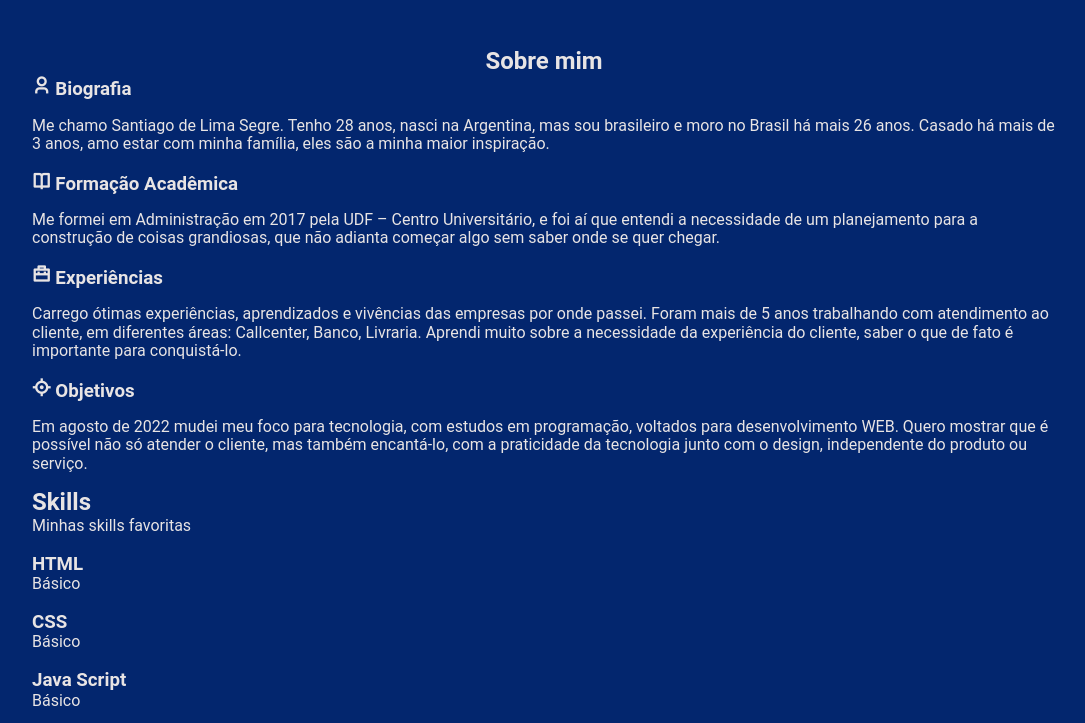
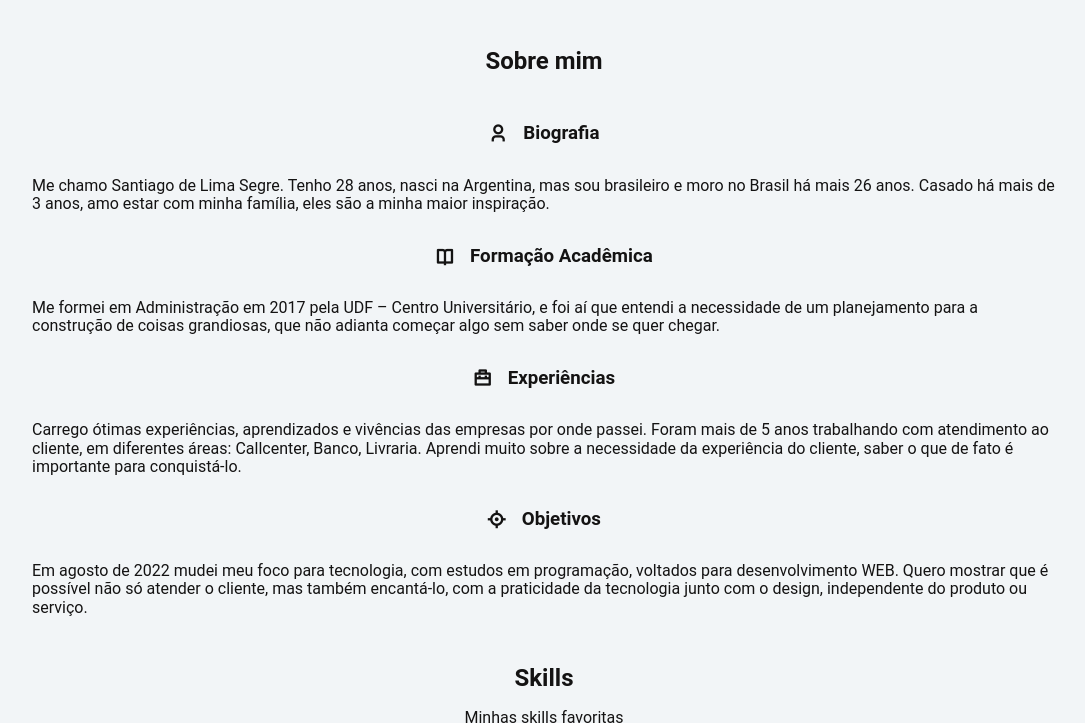
Before and after one commit to santiagosegre/my-portifolio, a plain HTML site: page index.html in a window 1280 px wide. Shown: the part 645-1368 px from the top of the page, without its empty margins (96-1181 px from the left). Drawn offline with nearby package versions, Linux system fonts and the light colour scheme.

Commit message:
update skills

```diff
--- a/assets/css/cabecalho.css
+++ b/assets/css/cabecalho.css
@@ -1,11 +1,16 @@
 .cabecalho {
     align-items: center;
+
+    background: #185760;
+    background: -webkit-linear-gradient(180deg, #185760 0%, #0d5f62 50%, #046c6a 100%);
+    background: linear-gradient(181deg, #185760 0%, #0d5f62 50%, #046c6a 100%);
+
     display: flex;
     flex-direction: column;
-    background: rgb(242,245,247);
-    background: linear-gradient(180deg, rgb(229, 245, 255) 0%, rgba(3,38,110,1) 100%);
+
     padding-top: .5rem;
     padding-bottom: .5rem;
+
 }
 
 @media screen and (min-width: 768px) {
--- a/assets/css/container.css
+++ b/assets/css/container.css
@@ -6,6 +6,6 @@
 }
 
 body {
-    background-color: rgba(3,38,110,1);
-    color: rgb(232, 228, 228);
+    background: rgb(242,245,247);
+    color: rgb(20, 19, 19);
 }
--- a/assets/css/footer.css
+++ b/assets/css/footer.css
@@ -1,3 +1,5 @@
 footer {
     text-align: center;
+    padding-top: .4rem;
+    padding-bottom: .4rem;
 }
--- a/assets/css/introducao/introducao-social.css
+++ b/assets/css/introducao/introducao-social.css
@@ -1,5 +1,5 @@
 .introducao__social a{
-    color: rgb(229, 245, 255);
+    color: rgb(39, 111, 156);
     transition: all .3s;
 }
 
--- a/assets/css/introducao/introducao.css
+++ b/assets/css/introducao/introducao.css
@@ -1,5 +1,3 @@
 .introducao {
-    background: rgba(3,38,110,1);
     height: 100%;
-
 }
--- a/assets/css/menu/menu-link.css
+++ b/assets/css/menu/menu-link.css
@@ -1,9 +1,12 @@
 .menu__link {
     transition: all .3s;
+    padding: .5rem;
+    color: rgb(206, 205, 205);
+    border-radius: 10px;
 }
 
 .menu__link:hover {
-    color: rgb(7, 7, 108);
+    color: rgb(248, 248, 248);
 }
 
 @media screen and (m-width: 768px) {
--- /dev/null
+++ b/assets/css/skills/skills-info.css
@@ -0,0 +1,32 @@
+.skills__info {
+    display: flex;
+    flex-direction: column;
+    padding-top: 1rem;
+    justify-content: center;
+    gap: 2rem;
+    text-align: center;
+    padding-bottom: 1rem;
+    align-items: center;
+
+}
+
+.skills__blob {
+    width: 70px;
+    height: 90px;
+    border-radius: 50%;
+    background-color: blue;
+}
+
+.skills__data {
+    align-items: center;
+    display: flex;
+    flex-direction: column;
+    gap: .5rem;
+}
+
+@media screen and (min-width: 768px) {
+    .skills__info {
+        flex-direction: row;
+        gap: 8rem;
+    }
+}
--- /dev/null
+++ b/assets/css/skills/skills-subtitulo.css
@@ -0,0 +1,4 @@
+.skills__subtitulo {
+    justify-content: center;
+    display: flex;
+}
--- /dev/null
+++ b/assets/css/skills/skills-titulo.css
@@ -0,0 +1,5 @@
+.skills__titulo {
+    text-align: center;
+    padding-bottom: 1rem;
+    padding-top: 2rem;
+}
--- /dev/null
+++ b/assets/css/sobreMim/sobreMim-subtitulo.css
@@ -0,0 +1,8 @@
+.sobreMim__subtitulo {
+    text-align: center;
+    padding-top: 1rem;
+    padding-bottom: 1rem;
+    display: flex;
+    justify-content: center;
+    gap: 1rem;
+}
--- a/assets/css/sobreMim/sobreMim-titulo.css
+++ b/assets/css/sobreMim/sobreMim-titulo.css
@@ -1,3 +1,4 @@
 .sobreMim__titulo {
     text-align: center;
+    padding-bottom: 2rem;
 }
--- a/index.html
+++ b/index.html
@@ -34,6 +34,11 @@
     <link rel="stylesheet" href="assets/css/introducao/introducao-social.css" />
 
     <link rel="stylesheet" href="assets/css/sobreMim/sobreMim-titulo.css">
+    <link rel="stylesheet" href="assets/css/sobreMim/sobreMim-subtitulo.css">
+
+    <link rel="stylesheet" href="assets/css/skills/skills-titulo.css">
+    <link rel="stylesheet" href="assets/css/skills/skills-subtitulo.css">
+    <link rel="stylesheet" href="assets/css/skills/skills-info.css">
 
     <link rel="stylesheet" href="assets/css/footer.css">
   </head>
@@ -106,7 +111,7 @@
     <section class="sobreMim container">
       <h2 class="sobreMim__titulo">Sobre mim</h2>
 
-      <h3 class="sobreMim__suntitulo">
+      <h3 class="sobreMim__subtitulo">
         <i class="ri-user-3-line"></i> Biografia
       </h3>
       <p>
@@ -115,7 +120,7 @@
         amo estar com minha família, eles são a minha maior inspiração.
       </p>
 
-      <h3 class="sobreMim__suntitulo">
+      <h3 class="sobreMim__subtitulo">
         <i class="ri-book-open-line"></i> Formação Acadêmica
       </h3>
 
@@ -126,7 +131,7 @@
         chegar.
       </p>
 
-      <h3 class="sobreMim__suntitulo">
+      <h3 class="sobreMim__subtitulo">
         <i class="ri-briefcase-2-line"></i> Experiências
       </h3>
 
@@ -138,7 +143,7 @@
         importante para conquistá-lo.
       </p>
 
-      <h3 class="sobreMim__suntitulo">
+      <h3 class="sobreMim__subtitulo">
         <i class="ri-focus-3-line"></i> Objetivos
       </h3>
 
@@ -156,7 +161,7 @@
         <h2 class="skills__titulo">
             Skills
         </h2>
-        <span class="section__subtitle">
+        <span class="skills__subtitulo">
             Minhas skills favoritas
         </span>
 
```
